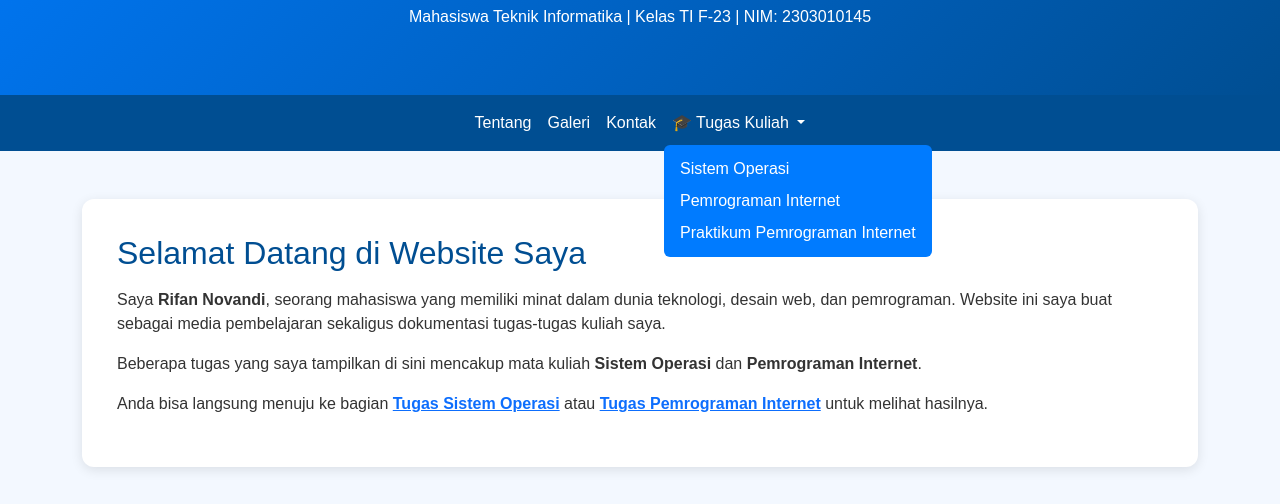
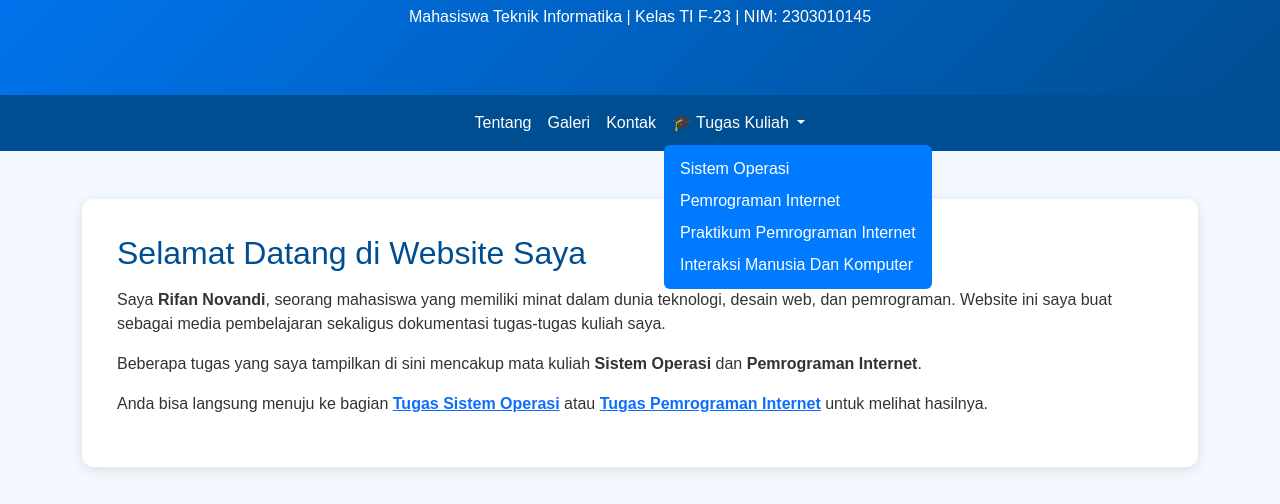
Before and after one commit to RifanNovandi/rifannovandi.github.io, a plain HTML site: page index.html in a window 1280 px wide. Both pictures are taken after a click on the button "🎓 Tugas Kuliah". Shown: the part 271-775 px from the top of the page. Drawn offline with nearby package versions, Linux system fonts and the light colour scheme.

Commit message:
Add 'Interaksi Manusia Dan Komputer' to dropdown menu

```diff
--- a/index.html
+++ b/index.html
@@ -143,6 +143,7 @@
               <li><a class="dropdown-item text-white" href="sistem-operasi.html">Sistem Operasi</a></li>
               <li><a class="dropdown-item text-white" href="pemrograman-internet.html">Pemrograman Internet</a></li>
               <li><a class="dropdown-item text-white" href="praktikum-pemrograman-internet.html">Praktikum Pemrograman Internet</a></li>
+              <li><a class="dropdown-item text-white" href="praktikum-pemrograman-internet.html">Interaksi Manusia Dan Komputer</a></li>
             </ul>
           </li>
         </ul>
```
